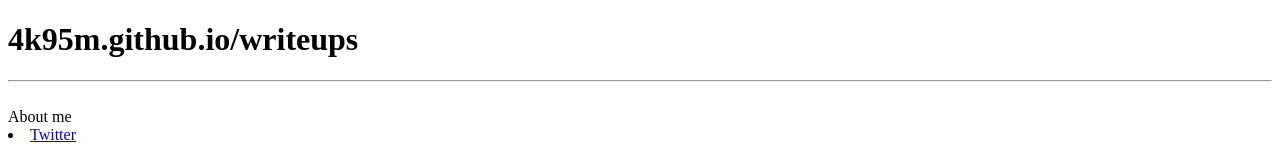
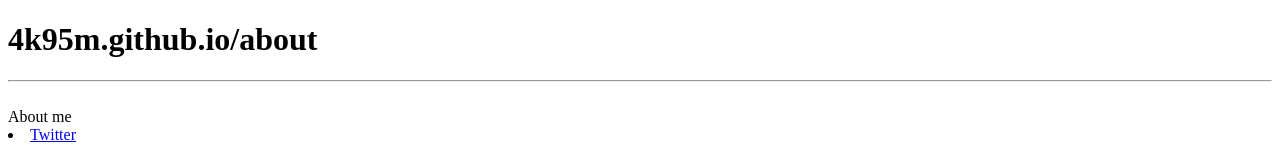
Before and after one commit to 4k95m/4k95m.github.io, a Next.js app: page /about in a window 1280 px wide. Shown: the top 160 px of the page. Built offline with nearby package versions, Linux system fonts and the light colour scheme.

Commit message:
fixed About me

```diff
--- a/pages/about.js
+++ b/pages/about.js
@@ -1,6 +1,6 @@
 export default () => (
   <>
-    <h1>4k95m.github.io/writeups</h1>
+    <h1>4k95m.github.io/about</h1>
     <hr />
     <br />
       <div>About me
```
